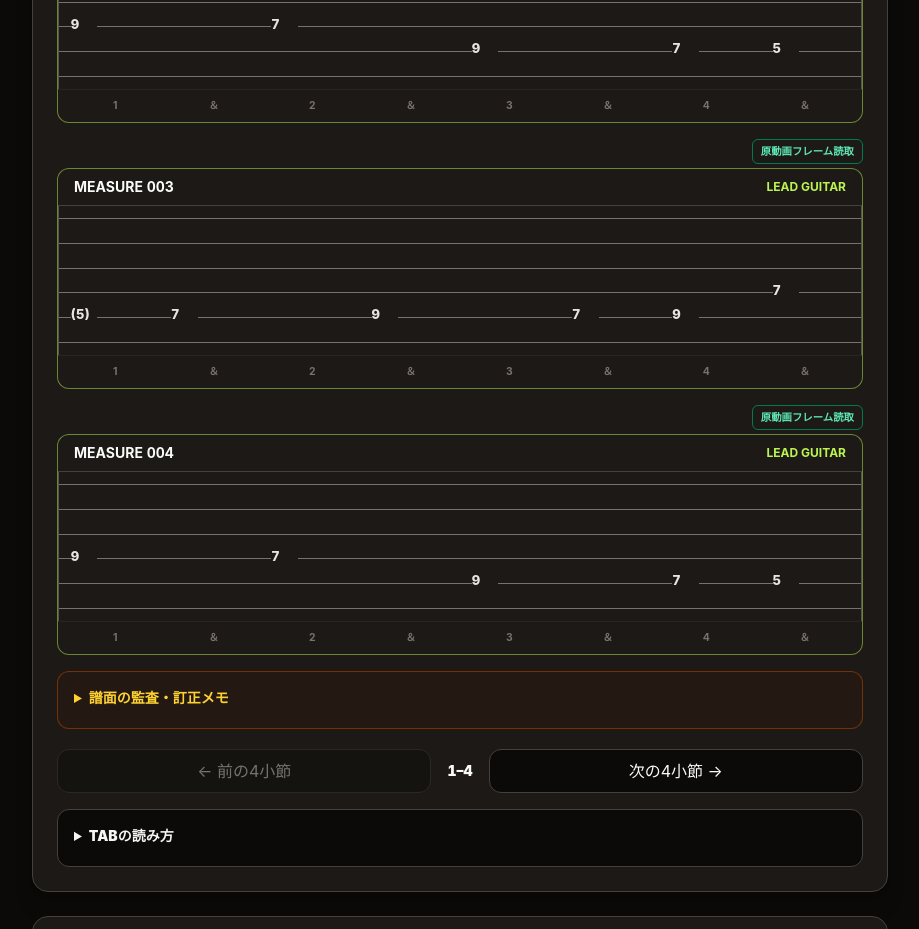
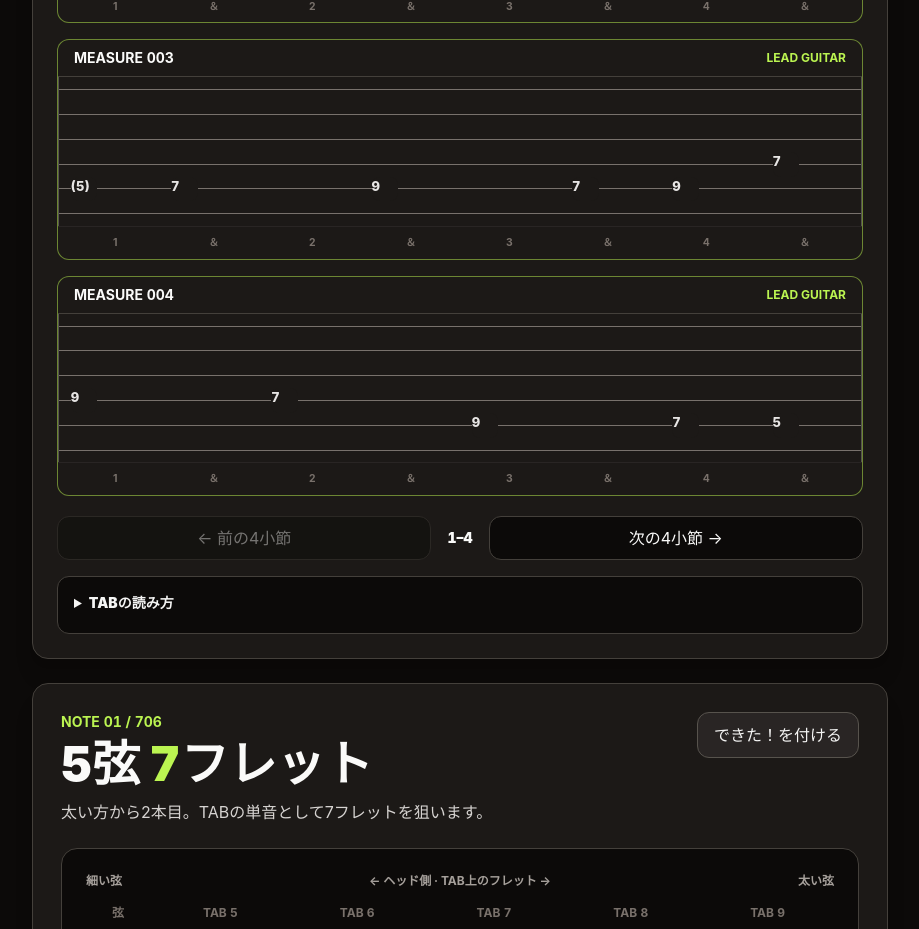
Before and after one commit to KTN44295080/fret-step-trainer, a Next.js app: page / in a window 1280 px wide. Shown: the part 2400-3329 px from the top of the page, without its empty margins (0-919 px from the left). Built offline with nearby package versions, Linux system fonts and the light colour scheme.

Commit message:
simplify score audit chrome

```diff
--- a/app/trainer.tsx
+++ b/app/trainer.tsx
@@ -1208,7 +1208,6 @@ function ScoreMeasure({
   isPlaying: boolean;
   cursorStep: number | null;
 }) {
-  const audit = scoreAuditStatus(songId, trackId, measure);
   const proceduralGlyphs = glyphsForTrack(songId, trackId, measure);
   const proceduralLabel = trackId === "lead" ? "LEAD GUITAR" : trackId === "backing" ? "BACKING GUITAR" : "GUITAR 3";
   const score = <ProceduralTabMeasure
@@ -1221,11 +1220,6 @@ function ScoreMeasure({
 
   return (
     <div className="score-measure" data-playing={isPlaying}>
-      <div className="mb-1 flex items-center justify-end">
-        <span className="rounded-md border px-2 py-1 text-[0.65rem] font-black data-[tone=verified]:border-emerald-700 data-[tone=verified]:text-emerald-300 data-[tone=review]:border-amber-600 data-[tone=review]:text-amber-300 data-[tone=rest]:border-stone-700 data-[tone=rest]:text-stone-500" data-tone={audit.tone}>
-          {audit.label}
-        </span>
-      </div>
       {score}
     </div>
   );
@@ -2384,7 +2378,6 @@ export function GuitarTrainer() {
                 <p className="text-sm font-bold text-lime-300">{track.badge} TAB · 全曲</p>
                 <h2 id="full-score-title" className="mt-1 text-balance text-2xl font-black">{track.label}を1〜{song.totalMeasures}小節</h2>
                 <p className="mt-2 max-w-2xl text-pretty text-sm text-stone-400">{track.description}</p>
-                <p className="mt-2 max-w-2xl text-pretty text-xs font-bold text-stone-500">各小節は原動画の該当フレームから抽出しています。読取値がフレット範囲外なら「?」として再生・判定から除外し、動画確認が必要な小節を橙色で示します。訂正メモも小節単位で残せます。</p>
               </div>
               <label className="grid gap-1 text-xs font-bold text-stone-400">
                 小節へ移動
@@ -2486,27 +2479,6 @@ export function GuitarTrainer() {
                 />
               ))}
             </div>
-
-            <details className="mt-4 rounded-xl border border-amber-800/70 bg-amber-950/20 p-4 text-sm text-stone-300">
-              <summary className="min-h-6 cursor-pointer font-black text-amber-300">譜面の監査・訂正メモ</summary>
-              <p className="mt-3 text-pretty text-xs font-bold leading-5 text-stone-400">現在表示中の小節ごとに、原動画と違う弦・フレット・リズムを記録できます。メモはこの端末に自動保存されます。</p>
-              <div className="mt-3 grid gap-3 sm:grid-cols-2">
-                {selectedScorePage.measures.map((measure) => {
-                  const auditKey = `${songId}:${trackId}:${measure}`;
-                  return (
-                    <label className="grid gap-1 text-xs font-black" key={auditKey}>
-                      {measure}小節の訂正メモ
-                      <textarea
-                        className="min-h-24 resize-y rounded-lg border border-stone-700 bg-stone-950 px-3 py-2 font-medium text-stone-100 placeholder:text-stone-600"
-                        onChange={(event) => setAuditNotes((current) => ({ ...current, [auditKey]: event.target.value }))}
-                        placeholder="例: 2拍目の10は2弦ではなく3弦"
-                        value={auditNotes[auditKey] ?? ""}
-                      />
-                    </label>
-                  );
-                })}
-              </div>
-            </details>
 
             <div className="mt-5 grid grid-cols-[1fr_auto_1fr] items-center gap-2">
               <button className="min-h-11 rounded-xl border border-stone-700 bg-stone-950 px-4 text-sm font-bold disabled:opacity-40" disabled={scorePageIndex === 0} onClick={() => jumpScoreTo(activeScorePages[Math.max(0, scorePageIndex - 1)].start)} type="button">← 前の4小節</button>
```
Also changed, not shown: 1 other file (tests, documents, lock files or other folders).
